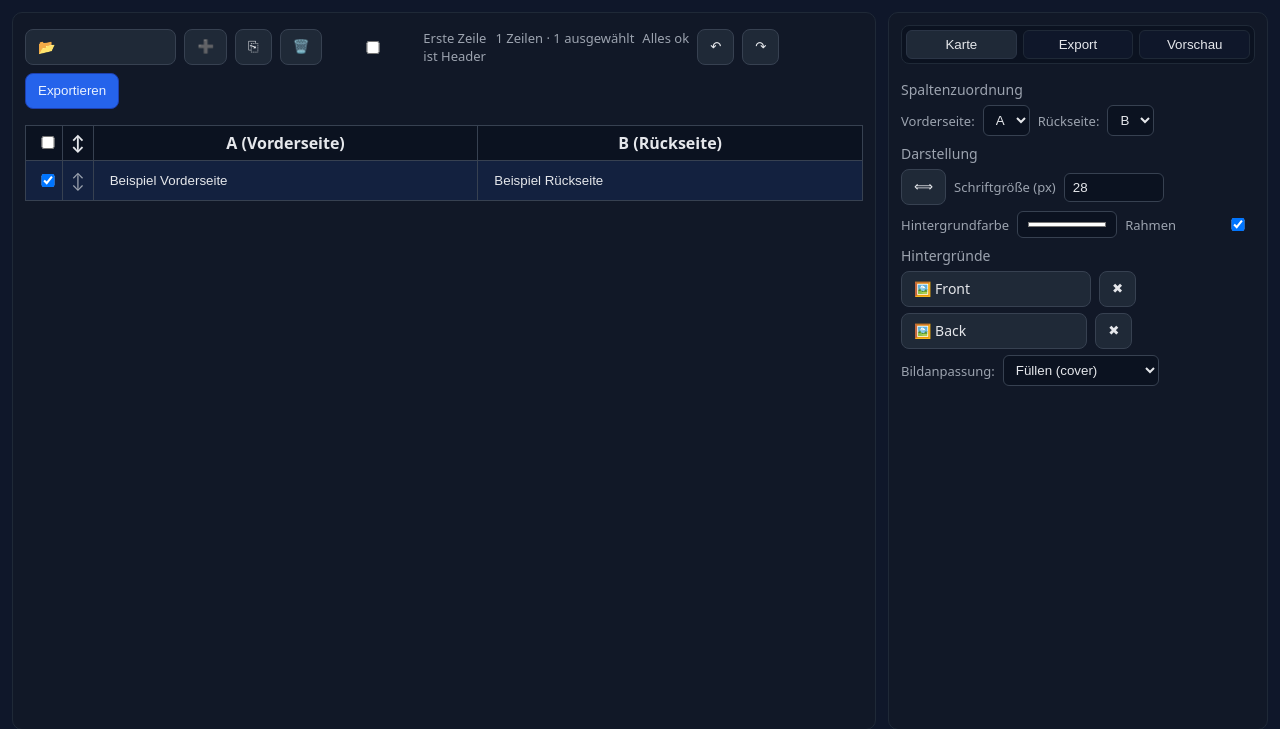
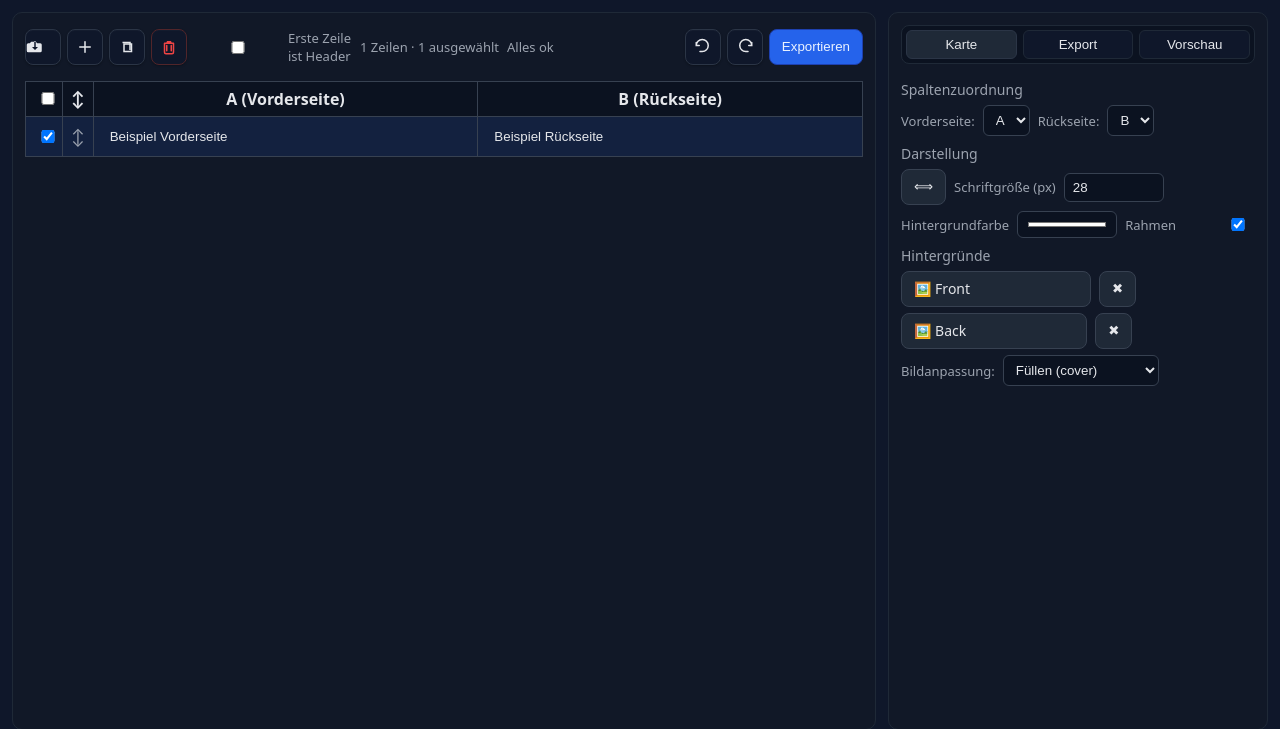
Before and after one commit to moin7111/Pendel-Simulation, a Flask app: page /flashcards in a window 1280 px wide. Shown: the part 61-790 px from the top of the page. Run offline with Flask 3, Linux system fonts and the light colour scheme; some libraries are stand-ins or nearby versions.

Commit message:
Refactor: Improve toolbar UI with icon buttons and better layout (#11)
Co-authored-by: Cursor Agent <cursoragent@cursor.com>

```diff
--- a/templates/flashcards.html
+++ b/templates/flashcards.html
@@ -10,7 +10,14 @@
       .layout { display: grid; grid-template-columns: 1fr 380px; gap: 12px; padding: 12px; height: calc(100% - 58px); }
       .panel { background: var(--panel); border: 1px solid #1f2937; border-radius: 10px; padding: 12px; overflow-y: auto; overflow-x: hidden; }
       /* Toolbar becomes sticky for long tables */
-      .toolbar { display: flex; gap: 8px; flex-wrap: wrap; margin-bottom: 8px; position: sticky; top: 0; z-index: 5; background: var(--panel); padding-top: 4px; padding-bottom: 8px; }
+      .toolbar { display: flex; gap: 8px; flex-wrap: wrap; align-items: center; margin-bottom: 8px; position: sticky; top: 0; z-index: 5; background: var(--panel); padding-top: 4px; padding-bottom: 8px; }
+      .btn-group { display: flex; gap: 6px; align-items: center; }
+      .icon-btn { width: 36px; height: 36px; display: grid; place-items: center; border-radius: 8px; background: #0f172a; border: 1px solid #2b3546; color: var(--text); cursor: pointer; box-shadow: 0 1px 0 rgba(255,255,255,0.02) inset, 0 1px 2px rgba(0,0,0,.25); }
+      .icon-btn:hover { background: #162036; border-color: #3a465b; }
+      .icon-btn:active { transform: translateY(1px); }
+      .icon-btn svg { width: 18px; height: 18px; fill: currentColor; }
+      .icon-btn.danger { color: #ef4444; border-color: #51252a; }
+      .icon-btn.danger:hover { background: #2a1417; }
       .grid { width: 100%; border-collapse: collapse; }
       .grid th, .grid td { border: 1px solid #374151; padding: 6px 8px; }
       /* Sticky table header for better orientation */
@@ -21,7 +28,7 @@
       .grid tbody tr.selected td { background: rgba(37,99,235,0.12); }
       .grid input { width: 100%; border: none; outline: none; background: transparent; color: var(--text); }
       .muted { color: var(--muted); font-size: 13px; }
-      .card-preview { display: grid; grid-template-columns: 1fr 1fr; gap: 12px; }
+      .card-preview { display: grid; grid-template-columns: 1fr; gap: 12px; }
       .card { background: #0b1220; border: 1px solid #1f2937; border-radius: 10px; padding: 16px; min-height: 180px; display: grid; place-items: center; text-align: center; box-shadow: 0 2px 10px rgba(0,0,0,.25) inset; }
       .row { display: flex; gap: 8px; align-items: center; }
       .field { display: grid; gap: 6px; margin-bottom: 8px; }
@@ -39,7 +46,6 @@
       .inspector-footer { position: sticky; bottom: 0; padding: 8px; display: flex; justify-content: space-between; align-items: center; gap: 8px; background: linear-gradient(180deg, rgba(17,24,39,0.6), var(--panel)); border-top: 1px solid #1f2937; }
       @media (max-width: 980px) {
         .layout { grid-template-columns: 1fr; height: auto; }
-        .card-preview { grid-template-columns: 1fr; }
       }
       @media (max-width: 720px) {
         .row { flex-wrap: wrap; }
@@ -63,20 +69,35 @@
     <main class="layout">
       <section class="panel">
         <div class="toolbar">
-          <label class="btn" style="position: relative; overflow: hidden;" title="Datei laden">
-            📂
-            <input id="fileInput" type="file" accept=".csv,.xlsx,.xls,.ods" style="position:absolute; inset:0; opacity:0; cursor:pointer;" />
-          </label>
-          <button id="addRow" class="btn" title="Zeile hinzufügen">➕</button>
-          <button id="duplicateRows" class="btn" title="Ausgewählte duplizieren">⎘</button>
-          <button id="deleteRows" class="btn" title="Ausgewählte löschen">🗑️</button>
+          <div class="btn-group">
+            <label class="icon-btn" style="position: relative; overflow: hidden;" title="Datei laden">
+              <svg viewBox="0 0 24 24" aria-hidden="true"><path d="M12 16l-4-4h3V4h2v8h3l-4 4zm-7 3h14a2 2 0 002-2V9a2 2 0 00-2-2h-4l-2-2H7L5 7H3a2 2 0 00-2 2v8a2 2 0 002 2z"/></svg>
+              <input id="fileInput" type="file" accept=".csv,.xlsx,.xls,.ods" style="position:absolute; inset:0; opacity:0; cursor:pointer;" />
+            </label>
+            <button id="addRow" class="icon-btn" title="Zeile hinzufügen">
+              <svg viewBox="0 0 24 24" aria-hidden="true"><path d="M12 5v14m7-7H5" stroke="currentColor" stroke-width="2" fill="none" stroke-linecap="round"/></svg>
+            </button>
+            <button id="duplicateRows" class="icon-btn" title="Ausgewählte duplizieren">
+              <svg viewBox="0 0 24 24" aria-hidden="true"><path d="M8 8h10v10H8z" fill="none" stroke="currentColor" stroke-width="2"/><path d="M6 6h10v10" fill="none" stroke="currentColor" stroke-width="2"/></svg>
+            </button>
+            <button id="deleteRows" class="icon-btn danger" title="Ausgewählte löschen">
+              <svg viewBox="0 0 24 24" aria-hidden="true"><path d="M6 7h12m-9 3v7m6-7v7M9 7l1-2h4l1 2m-9 0v12a2 2 0 002 2h8a2 2 0 002-2V7" fill="none" stroke="currentColor" stroke-width="2" stroke-linecap="round"/></svg>
+            </button>
+          </div>
+
           <label class="row muted"><input id="hasHeader" type="checkbox" /> Erste Zeile ist Header</label>
           <span id="rowCount" class="muted">0 Zeilen</span>
           <span id="validation" class="muted" aria-live="polite"></span>
-          <button id="undo" class="btn" title="Rückgängig">↶</button>
-          <button id="redo" class="btn" title="Wiederholen">↷</button>
-          <span style="flex:1"></span>
-          <button id="openExportTab" class="btn primary" title="Zum Export">Exportieren</button>
+
+          <div class="btn-group" style="margin-left:auto;">
+            <button id="undo" class="icon-btn" title="Rückgängig">
+              <svg viewBox="0 0 24 24" aria-hidden="true"><path d="M7 10H3V6m0 4a8 8 0 118 8h-3" fill="none" stroke="currentColor" stroke-width="2" stroke-linecap="round"/></svg>
+            </button>
+            <button id="redo" class="icon-btn" title="Wiederholen">
+              <svg viewBox="0 0 24 24" aria-hidden="true"><path d="M17 10h4V6m0 4a8 8 0 10-8 8h3" fill="none" stroke="currentColor" stroke-width="2" stroke-linecap="round"/></svg>
+            </button>
+            <button id="openExportTab" class="btn primary" title="Zum Export">Exportieren</button>
+          </div>
         </div>
 
         <table class="grid" id="dataGrid" aria-label="Tabellenansicht">
```
